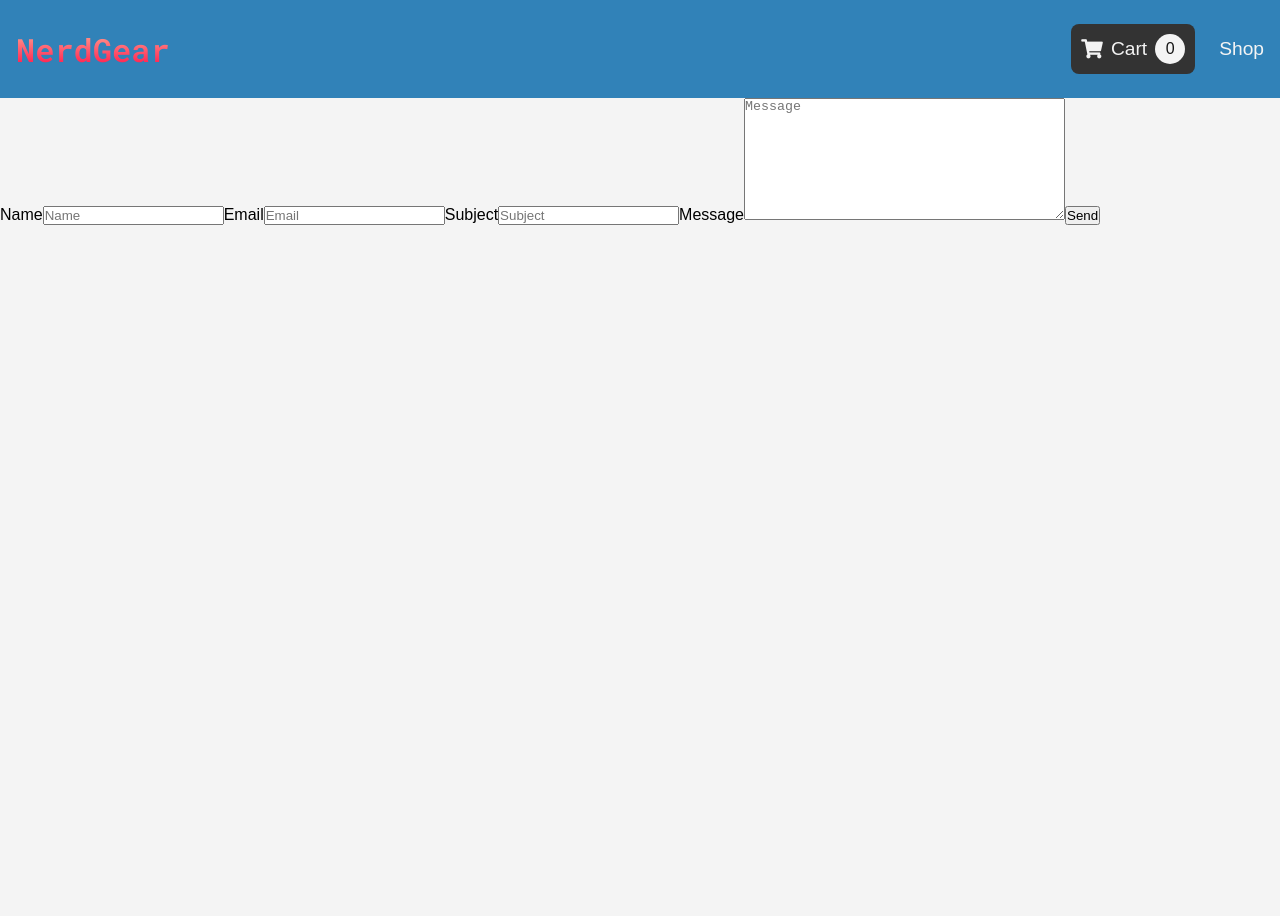
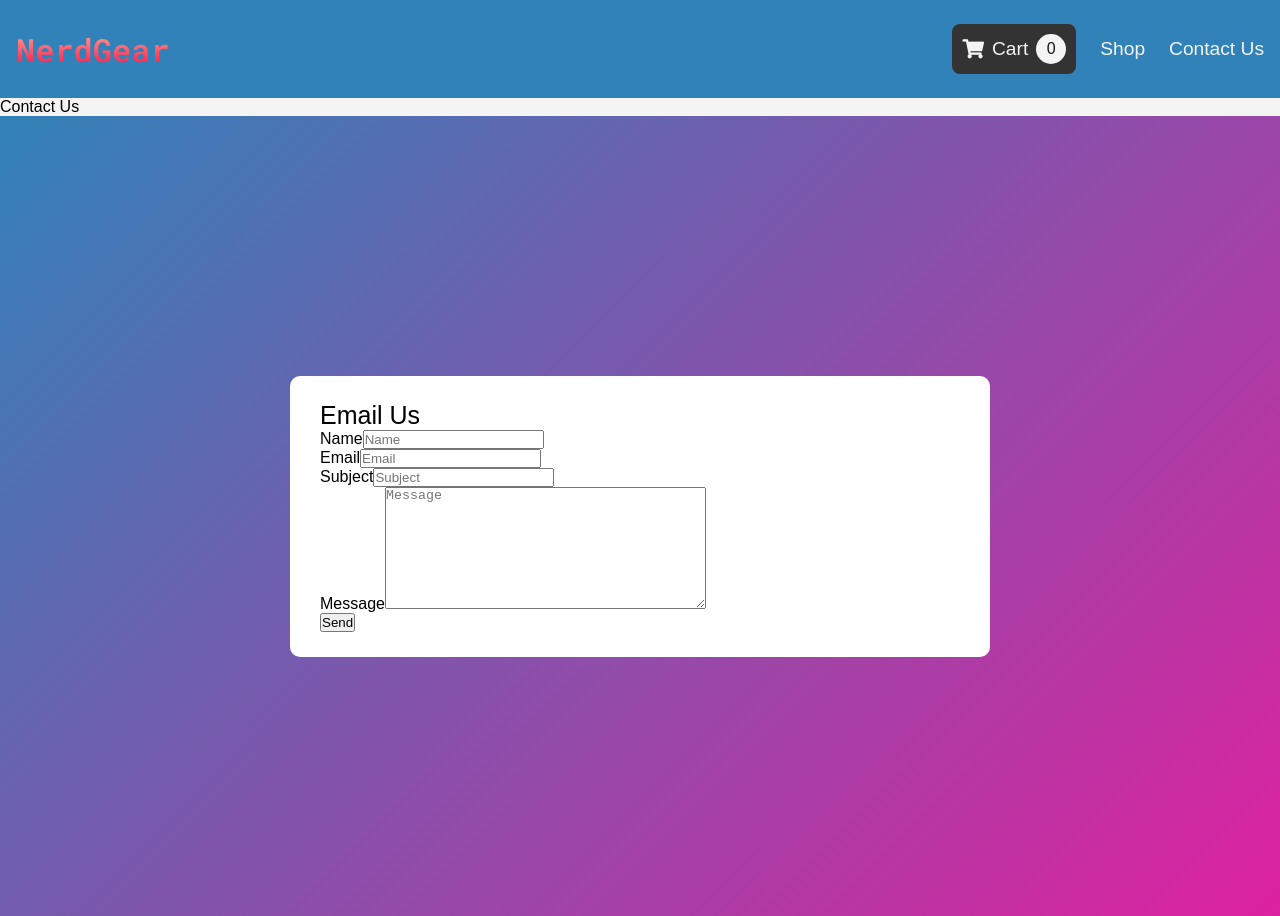
Before and after one commit to Woz-U-Group-Projects/the-technologically-enlightened, a React (Create React App) app in the folder frontend/: page /contactUs in a window 1280 px wide. Before the commit the page ends 800 px from the top, so only its background shows below. Built offline with nearby package versions, Linux system fonts and the light colour scheme.

Commit message:
Link contact us to navbar and sidedrawer
added a few styling to contact us page.

```diff
--- a/frontend/src/components/Navbar.js
+++ b/frontend/src/components/Navbar.js
@@ -28,6 +28,9 @@ const Navbar = ({ click }) => {
 				<li>
 					<Link to="/">Shop</Link>
 				</li>
+				<li>
+					<Link to="/contactUs">Contact Us</Link>
+				</li>
 			</ul>
 
 			<div className="hamburger__menu" onClick={click}>
--- a/frontend/src/components/SideDrawer.js
+++ b/frontend/src/components/SideDrawer.js
@@ -31,6 +31,9 @@ const SideDrawer = ({ show, click }) => {
 				<li>
 					<Link to="/">Shop</Link>
 				</li>
+				<li>
+					<Link to="/contactUs">Contact Us</Link>
+				</li>
 			</ul>
 		</div>
 	);
--- a/frontend/src/screens/ContactUsScreen.css
+++ b/frontend/src/screens/ContactUsScreen.css
@@ -0,0 +1,26 @@
+*{
+    margin: 0;
+    padding: 0;
+    box-sizing: border-box;
+}
+
+.email-us-body{
+    display: flex;
+    height: 100vh;
+    justify-content: center;
+    align-items: center;
+    background: linear-gradient(135deg, #3182b8, #dd219e);
+}
+
+.container{
+    max-width: 700px;
+    width: 100%;
+    background: #fff;
+    padding: 25px 30px;
+    border-radius: 10px;
+}
+
+.container .title{
+    font-size: 25px;
+    font-weight: 500;
+}
--- a/frontend/src/screens/ContactUsScreen.js
+++ b/frontend/src/screens/ContactUsScreen.js
@@ -21,16 +21,34 @@ export default function ContactUsScreen() {
   }
 
   return (
-      <form className="contact-form" onSubmit={sendEmail}>
+    <div>
+      <div className="title">Contact Us</div>
+      <div className="email-us-body">
+      <div className="container">
+        <div className="title">Email Us</div>
+        <form action="#" className="contact-form" onSubmit={sendEmail}>
+          <div className="input-box">
             <label>Name</label>
-        <input type="text" placeholder="Name" name="name" />
+            <input type="text" placeholder="Name" name="name" required />
+          </div>
+          <div className="input-box">
             <label>Email</label>
-        <input type="email" placeholder="Email" name="email" />
+            <input type="email" placeholder="Email" name="email" required />
+          </div>
+          <div className="input-box">
             <label>Subject</label>
             <input type="text" placeholder="Subject" name="subject" />
+          </div>
+          <div className="input-box">
             <label>Message</label>
-        <textarea cols="38" rows="8" placeholder="Message" name="message" />
+            <textarea cols="38" rows="8" placeholder="Message" name="message" required />
+          </div>
+          <div className="button">
             <input type="submit" value="Send" />
+          </div>
         </form>
+      </div>
+      </div>
+    </div>
   );
 }
```
Lines whose indentation alone changed are shown as unchanged.
